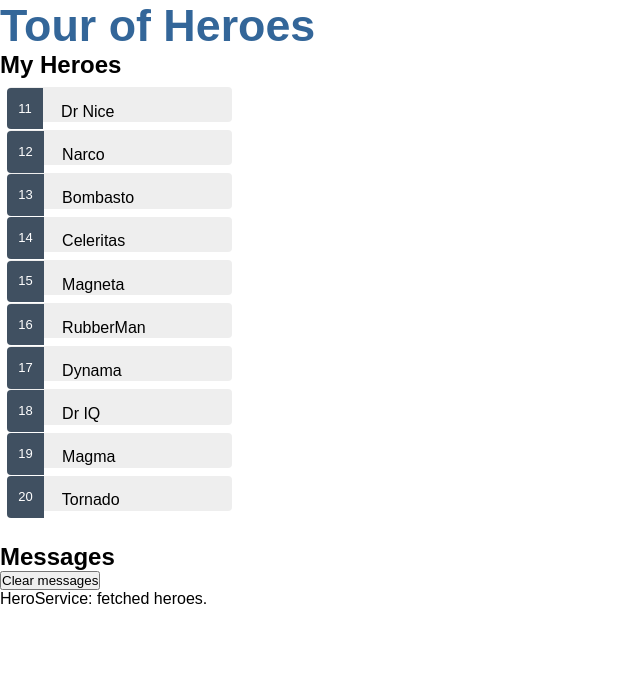
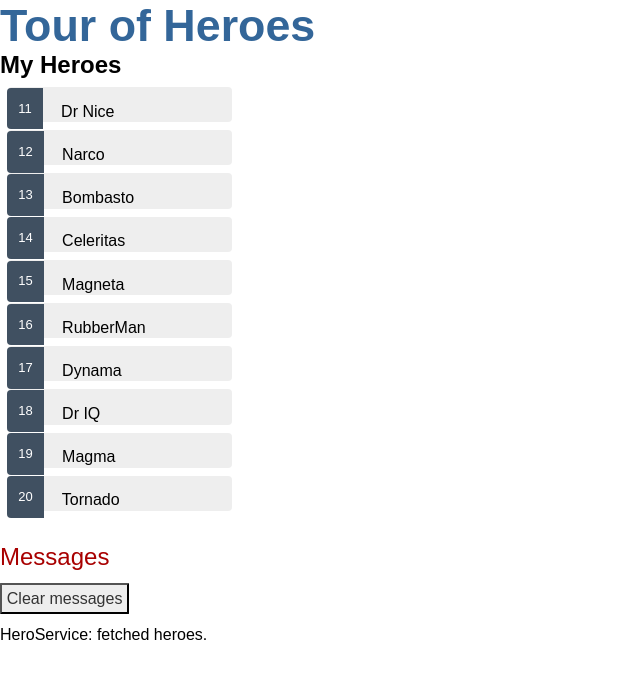
Before and after one commit to lcleonardo/angular-tour-of-heroes, an Angular app: page / in a window 1280 px wide. Shown: the top 678 px of the page, without its empty margins (0-640 px from the left). Built offline with nearby package versions, Linux system fonts and the light colour scheme.

Commit message:
Agregando css

```diff
--- a/src/app/featured/components/messages/messages.component.css
+++ b/src/app/featured/components/messages/messages.component.css
@@ -0,0 +1,20 @@
+h2 {
+  color: #a80000;
+  font-weight: lighter;
+}
+
+.clear {
+  color: #333;
+  background-color: #eee;
+  margin-top: 0.75rem;
+  margin-bottom: 0.75rem;
+  padding: 0.3rem;
+  border-radius: 1px;
+  font-size: 1rem;
+  cursor: pointer;
+}
+
+.clear:hover {
+  color: white;
+  background-color: #43545c;
+}
```
